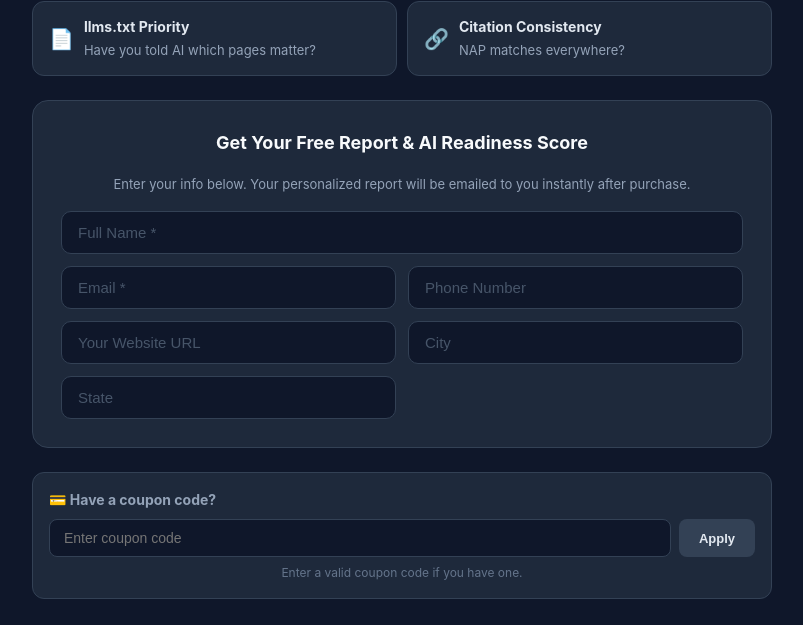
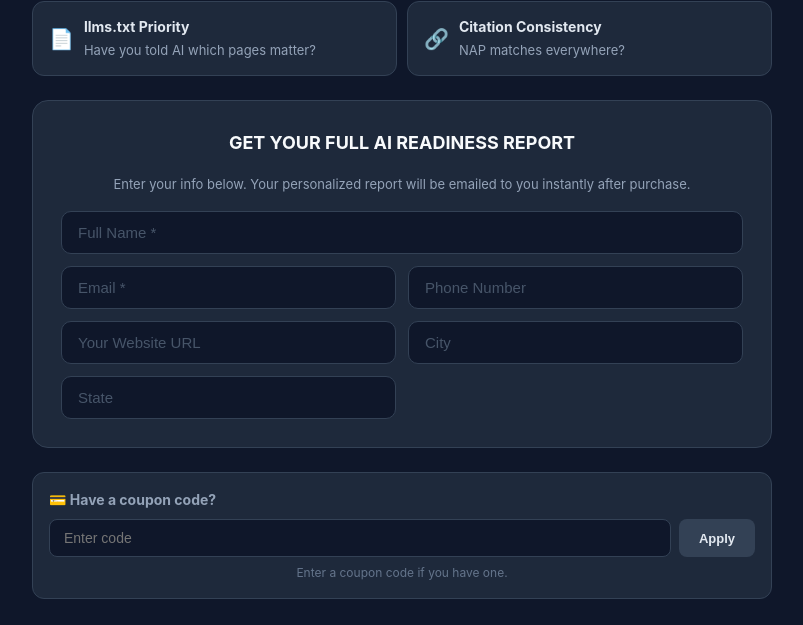
Before and after one commit to EBIresults/ai-readiness-scanner, a website: page public/checkout.html in a window 1280 px wide. Shown: the part 995-1620 px from the top of the page, without its empty margins (238-1041 px from the left). Drawn offline with Linux system fonts and the light colour scheme; a script that the page names is missing.

Commit message:
Fixed: 'Free Report' → 'GET YOUR FULL AI READINESS REPORT', hidden coupon codes from placeholder

```diff
--- a/public/checkout.html
+++ b/public/checkout.html
@@ -124,7 +124,7 @@ footer a { color:#6366f1; }
 
   <!-- Capture Form -->
   <div class="capture-form">
-    <h2>Get Your Free Report & AI Readiness Score</h2>
+    <h2>GET YOUR FULL AI READINESS REPORT</h2>
     <p style="text-align:center;color:#94a3b8;font-size:13px;margin-bottom:16px;">Enter your info below. Your personalized report will be emailed to you instantly after purchase.</p>
     <div class="form-grid">
       <div class="full"><input type="text" id="name" placeholder="Full Name *" required></div>
@@ -140,10 +140,10 @@ footer a { color:#6366f1; }
   <div class="coupon-section">
     <h3>💳 Have a coupon code?</h3>
     <div class="coupon-row">
-      <input type="text" id="coupon-input" placeholder="Enter coupon code">
+      <input type="text" id="coupon-input" placeholder="Enter code">
       <button id="apply-coupon">Apply</button>
     </div>
-    <div class="coupon-msg" id="coupon-msg">Enter a valid coupon code if you have one.</div>
+    <div class="coupon-msg" id="coupon-msg">Enter a coupon code if you have one.</div>
   </div>
 
   <!-- Price -->
```
